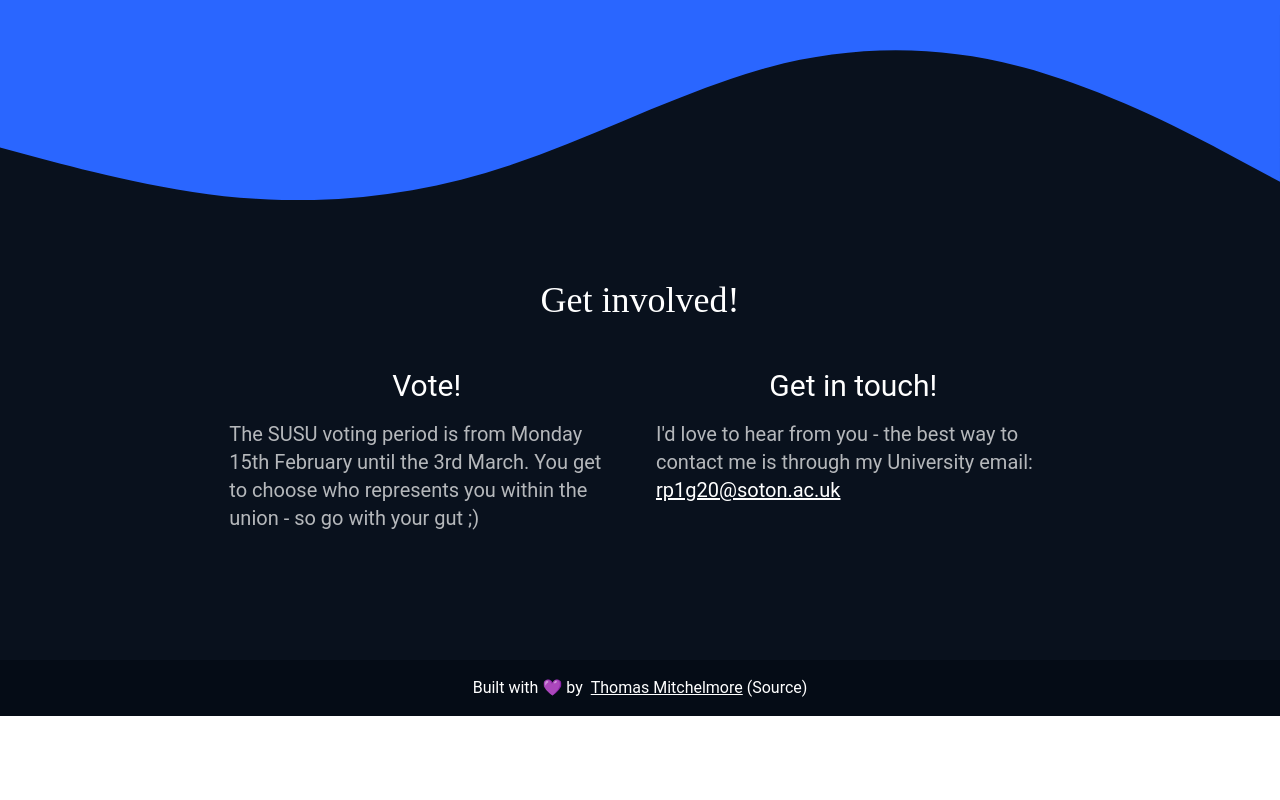
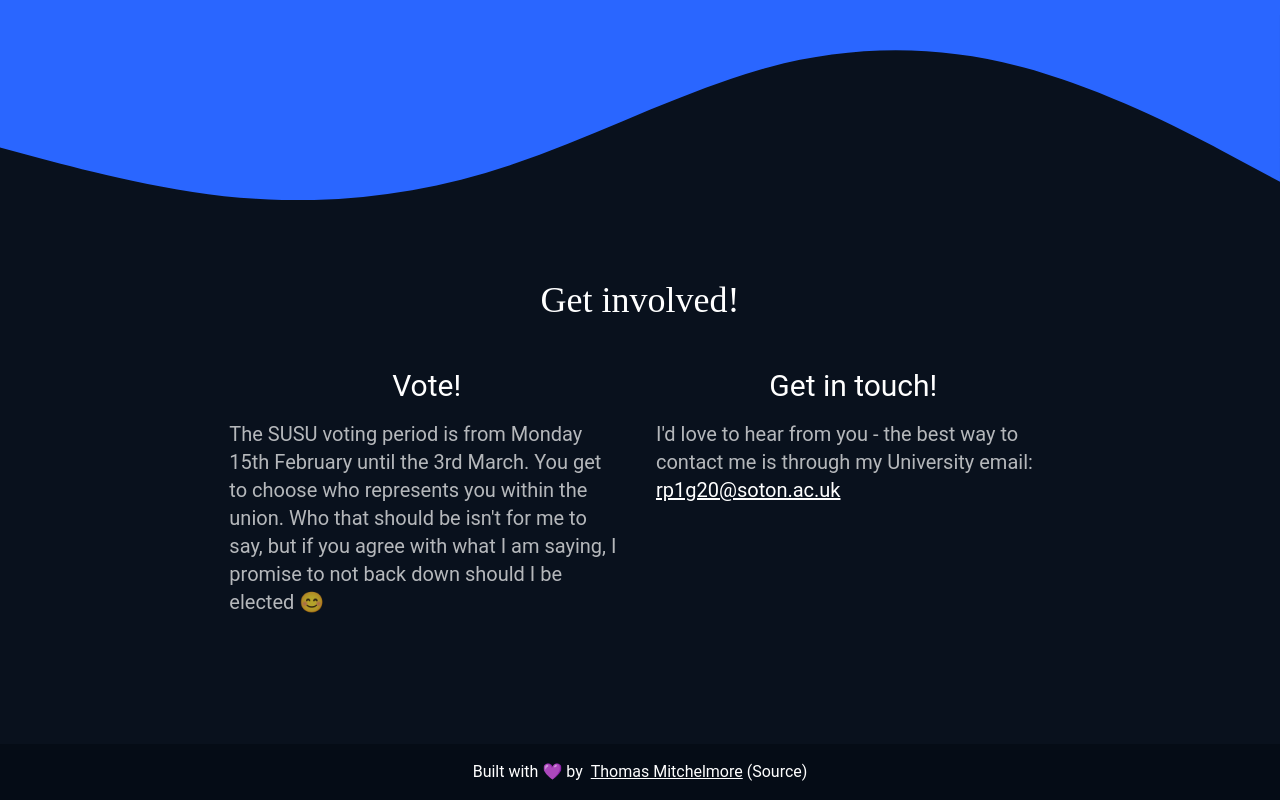
Before and after one commit to rostislavspopovs/vp-campaign-website, a Next.js app: page / in a window 1280 px wide. Shown: the part 5896-6696 px from the top of the page. Before the commit the page ends 6612 px from the top, so only its background shows below. Built offline with nearby package versions, Linux system fonts and the light colour scheme.

Commit message:
changed footer text

```diff
--- a/data_tmp/index.js
+++ b/data_tmp/index.js
@@ -10,7 +10,7 @@ export default {
     },
     contact: {
         "title": "Get involved!",
-        "vote_text": "The SUSU voting period is from Monday 15th February until the 3rd March. You get to choose who represents you within the union - so go with your gut ;)",
+        "vote_text": "The SUSU voting period is from Monday 15th February until the 3rd March. You get to choose who represents you within the union. Who that should be isn't for me to say, but if you agree with what I am saying, I promise to not back down should I be elected 😊",
     },
     points: [
         {
```
